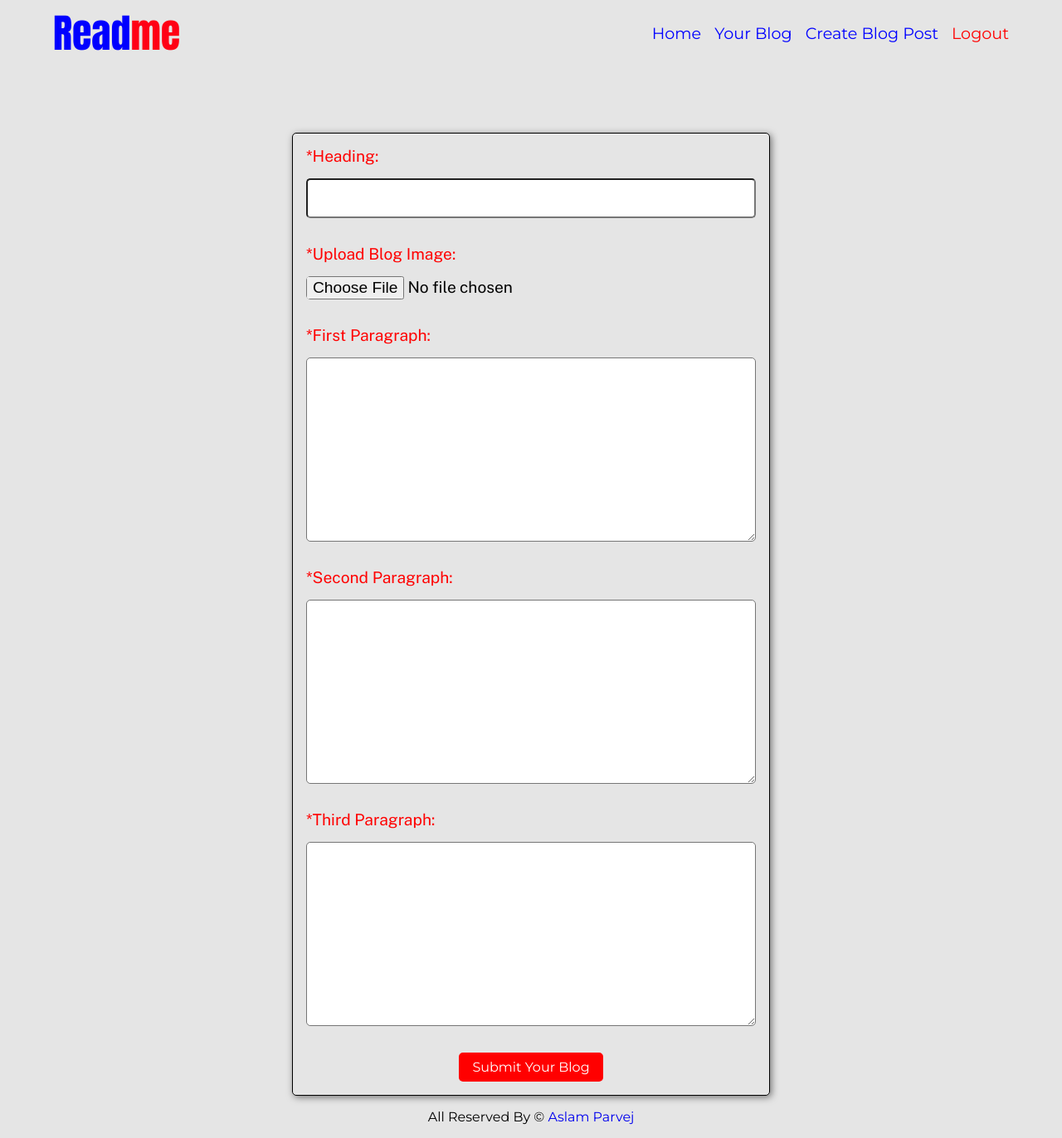
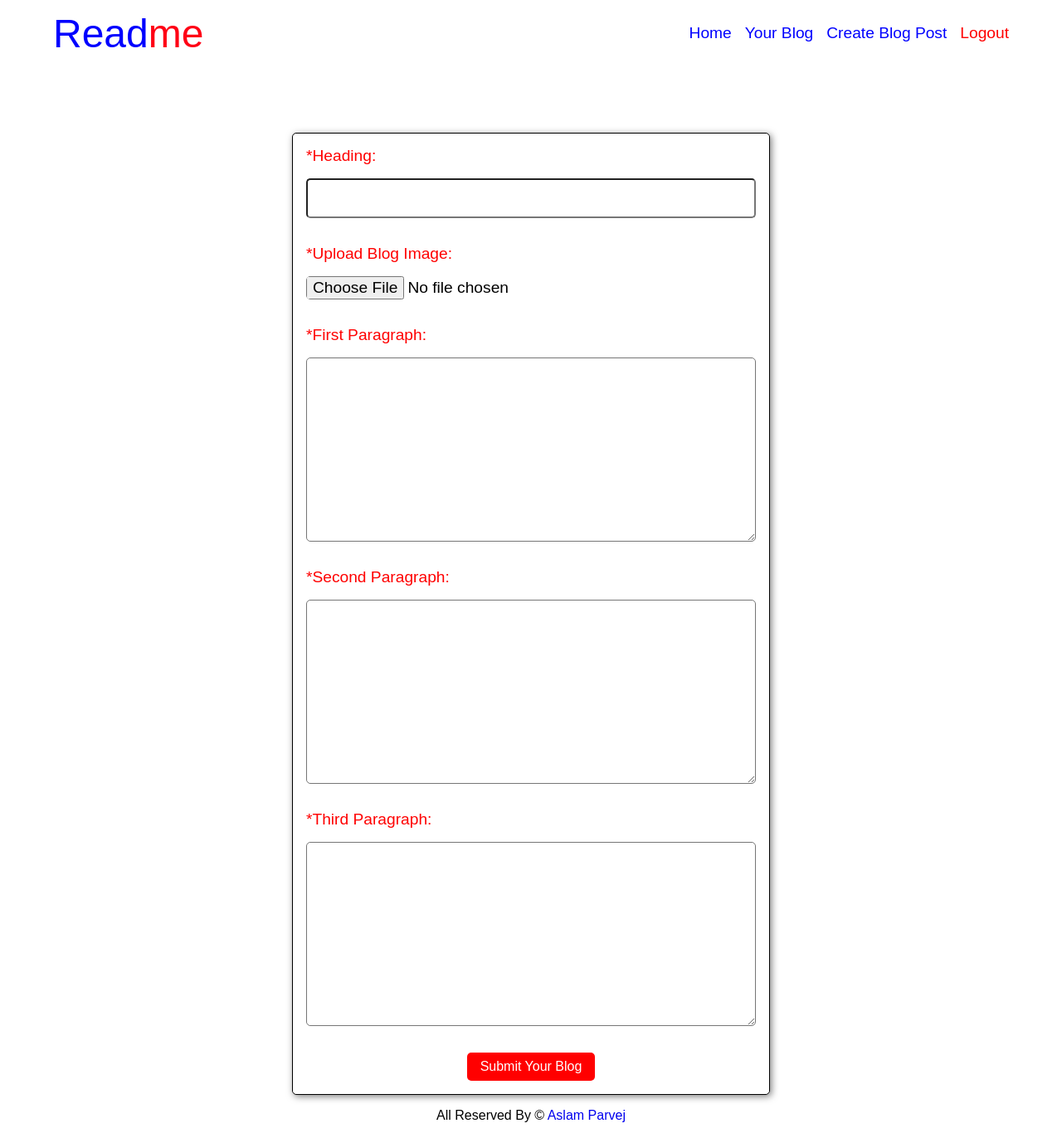
Before and after one commit to aslamparvej/Readme, a PHP site: page /readme/contributer/create_blog.php in a window 1280 px wide. Shown: the whole page at 83% size. Run offline with PHP 8.4, Linux system fonts and the light colour scheme; the visitor is signed in with stand-in values (Sample User, id 1).

Commit message:
Changed Style

```diff
--- a/css/admin_style.css
+++ b/css/admin_style.css
@@ -2,9 +2,10 @@
   padding: 0;
   margin: 0;
   box-sizing: border-box;
+  font-family: 'Poppins', sans-serif  !important;
 }
-body {
-  background-color: rgb(229, 229, 229);
+body{
+  background-color: white !important;
 }
 .form-container {
   width: 90%;
@@ -27,7 +28,8 @@ body {
 }
 .form-container form .input-container label,
 .form-container form .input-container input,
-.form-container form .input-container textarea {
+.form-container form .input-container textarea,
+.form-container form .input-container select{
   font-size: 1.2rem;
   font-family: "Public Sans", sans-serif;
   border-radius: 5px;
@@ -57,6 +59,16 @@ body {
   background-color: rgb(193, 3, 3);
 }
 
+.write-blog-label{
+  font-weight: 500;
+  color: #333333;
+}
+
+.write-blog-btn-container{
+  display: flex !important;
+  justify-content: center;
+  align-items: center;
+}
 @media (max-width: 800px) {
   .form-container form {
     width: 90%;
--- a/css/contributor_style.css
+++ /dev/null
@@ -1,3 +0,0 @@
-body {
-    background-color: rgb(229, 229, 229);
-  }
--- a/css/main.css
+++ b/css/main.css
@@ -31,6 +31,7 @@ main{
 }
 
 .text-container{
+    width: 90%;
     margin: 0 1rem;
     display: flex;
     flex-direction: column;
@@ -50,6 +51,7 @@ main{
 }
 
 .btn a{
+    text-align: center;
     color: red;
     font-size: 1.3rem;
 }
```
